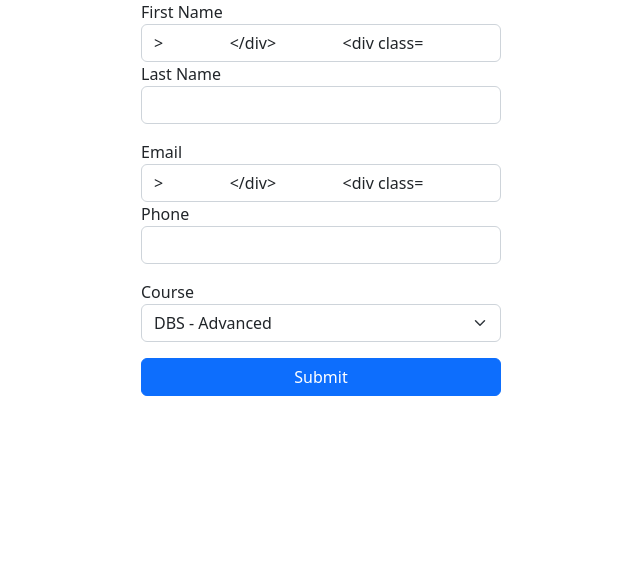
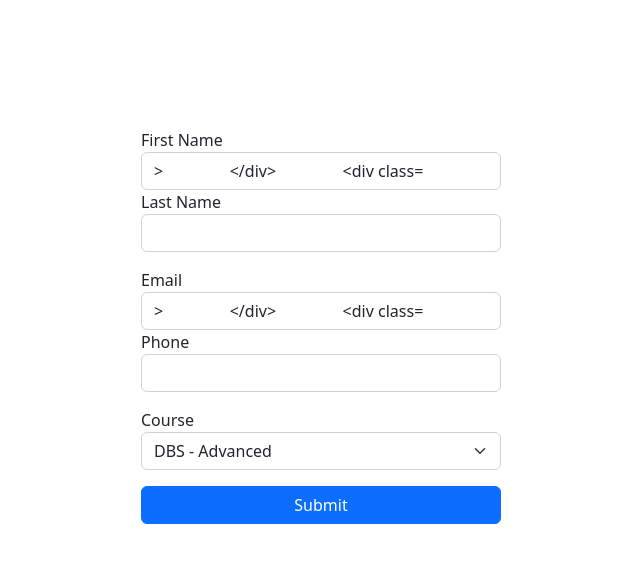
Before and after one commit to JakeJR0/T-Level-PHP-03, a PHP site: page / in a window 1280 px wide. Shown: the top 563 px of the page, without its empty margins (319-959 px from the left). Run offline with PHP 8.4, Linux system fonts and the light colour scheme; data comes from the database, SQL or seed files in the repository.

Commit message:
Adding main_style.css

```diff
--- a/includes/main_style.css
+++ b/includes/main_style.css
@@ -1,17 +1,19 @@
 
 .form-container {
+    margin-top: 25%;
     width: 40%;
 }
 
-
 @media screen and (max-width: 768px) {
     .form-container {
+        margin-top: 15%;
         width: 100%;
     }
 }
 
 @media screen and (min-width: 1200px) {
     .form-container {
+        margin-top: 10%;
         width: 30%;
     }
 }
```
